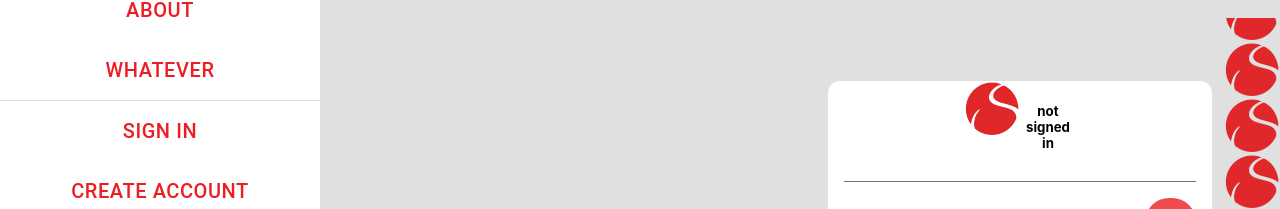
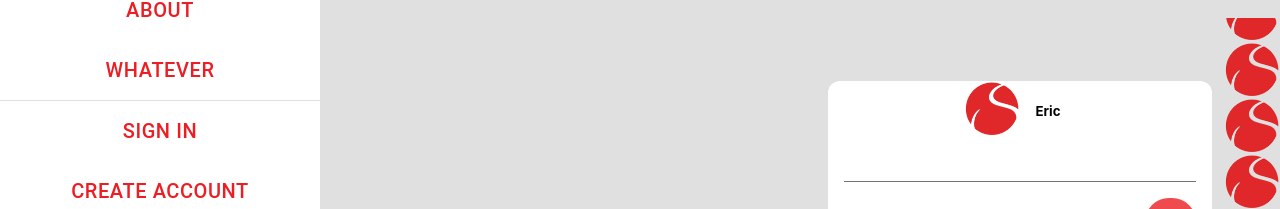
Before and after one commit to ICT-Owls/owlsport, a React app: page / in a window 1280 px wide. Shown: the part 142-351 px from the top of the page. Built offline with nearby package versions, Linux system fonts and the light colour scheme; no server answers.

Commit message:
chore: Undid changes to chatview

```diff
--- a/src/views/ChatsView.jsx
+++ b/src/views/ChatsView.jsx
@@ -27,15 +27,7 @@ function Item({ sender, content }) {
 function ChatSelection() {
     return <img src="Logotype.png" alt="" />;
 }
-import { getUser, subscribeToLogin } from '../helpers/Firebase';
 export default function ChatsView() {
-    const [user, setUser] = useState({ firstName: 'not signed in' });
-    getUser().then((e) => {
-        if (e) {
-            setUser(e);
-        }
-    });
-
     //These views only handle UI. They should not handle any logic outside of ui (They can handle logic specific to some ui element, if neccessary)
     return (
         <div className="fixed bottom-0 right-0 flex justify-start">
@@ -43,7 +35,7 @@ export default function ChatsView() {
                 <div className="mb-2 w-96 rounded-xl border-2 border-secondary-100 bg-background-100">
                     <div className="flex h-auto w-auto flex-row justify-center child:h-14 child:w-14">
                         <img src="Logotype.png" alt="" />
-                        <h5>{user.firstName}</h5>
+                        <h5>Eric</h5>
                     </div>
                     <Divider variant="middle" className="bg-secondary-100" />
                     <div className="h-auto max-h-[50vh] overflow-y-auto">
```
